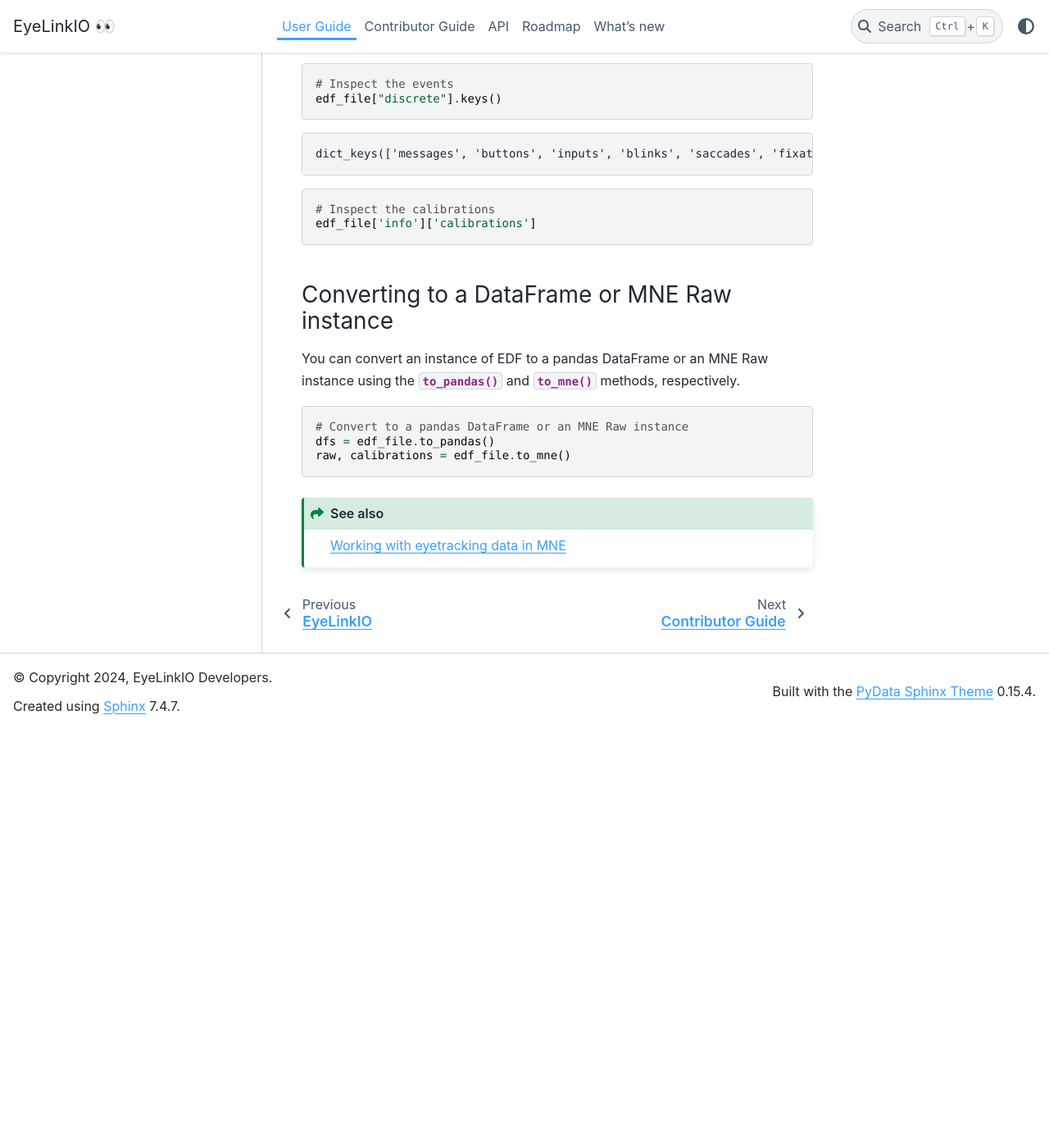
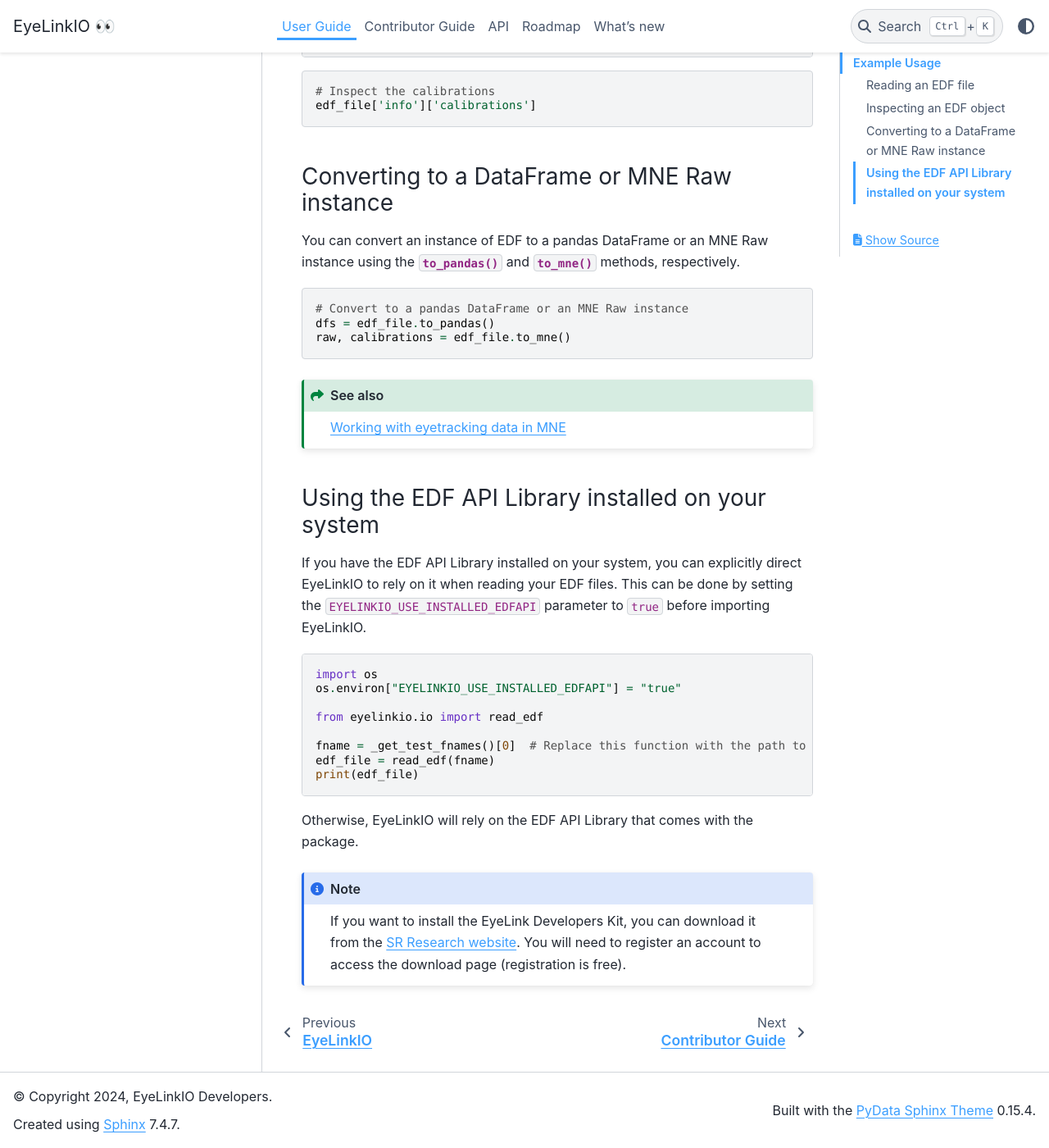
Before and after one commit to scott-huberty/eyelinkio, a Sphinx documentation site: the page built from docs/usage.rst, in a window 1280 px wide and 1400 px high, scrolled down 2277 px. Shown: the whole window at 82% size. Built offline with Sphinx 7.4.7 and the PyData theme 0.15.4, drawn with Linux system fonts in a browser that asks for light colours; before the commit the page ends 3167 px from its top, so only the background shows below that; some of the changed text lies outside the part shown.

Commit message:
DOC: Update docs

```diff
--- a/docs/usage.rst
+++ b/docs/usage.rst
@@ -44,9 +39,12 @@ For contributors to EyeLinkIO:
    pip install --editable ./eyelinkio
 
 .. important::
+
+   To install the package in editable mode, you must:
+
    - Fork the repository on GitHub first.
    - Clone your forked repository to your computer.
-   - Make sure you're in the directory *containing* the cloned ``eyelinkio`` folder when you run the command above.
+   - Make sure you're in the directory *containing* the cloned ``eyelinkio`` folder when you run the command provided above.
 
 Example Usage
 -------------
@@ -134,3 +132,30 @@ You can convert an instance of EDF to a pandas DataFrame or an MNE Raw instance
 .. seealso::
 
    `Working with eyetracking data in MNE <https://mne.tools/stable/auto_tutorials/preprocessing/90_eyetracking_data.html>`_
+
+
+Using the EDF API Library installed on your system
+~~~~~~~~~~~~~~~~~~~~~~~~~~~~~~~~~~~~~~~~~~~~~~~~~~~
+
+If you have the EDF API Library installed on your system, you can explicitly direct
+EyeLinkIO to rely on it when reading your EDF files. This can be done by setting the
+``EYELINKIO_USE_INSTALLED_EDFAPI`` parameter to ``true`` before importing EyeLinkIO.
+
+.. code:: python
+
+   import os
+   os.environ["EYELINKIO_USE_INSTALLED_EDFAPI"] = "true"
+
+   from eyelinkio.io import read_edf
+
+   fname = _get_test_fnames()[0]  # Replace this function with the path to your EDF file
+   edf_file = read_edf(fname)
+   print(edf_file)
+
+Otherwise, EyeLinkIO will rely on the EDF API Library that comes with the package.
+
+.. note::
+
+   If you want to install the EyeLink Developers Kit, you can download it from the
+   `SR Research website <https://www.sr-research.com/support/forum-3.html>`_. You will
+   need to register an account to access the download page (registration is free).
```
Also changed, not shown: other parts of docs/usage.rst (+0 -5 lines), README.md (+35 -6 lines), docs/index.rst (+5 -4 lines).
